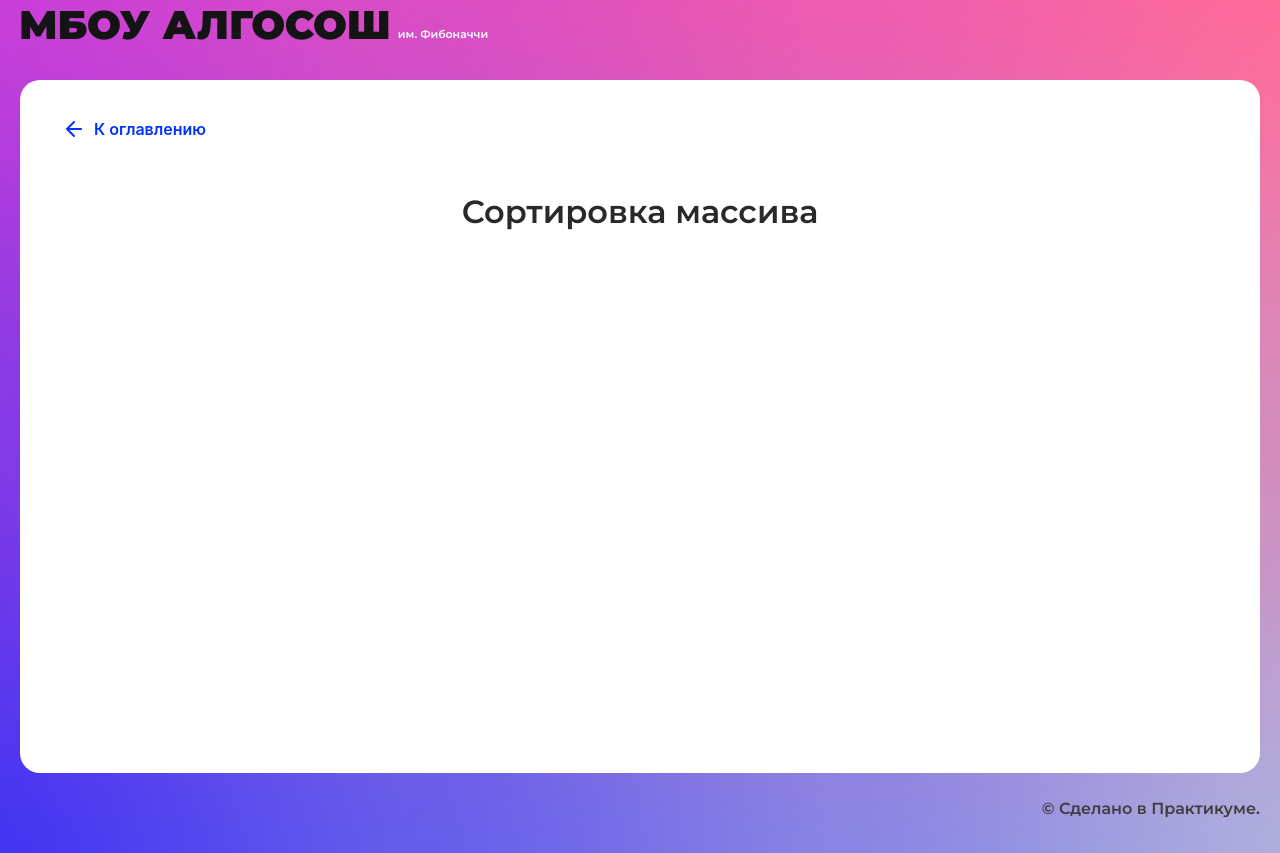
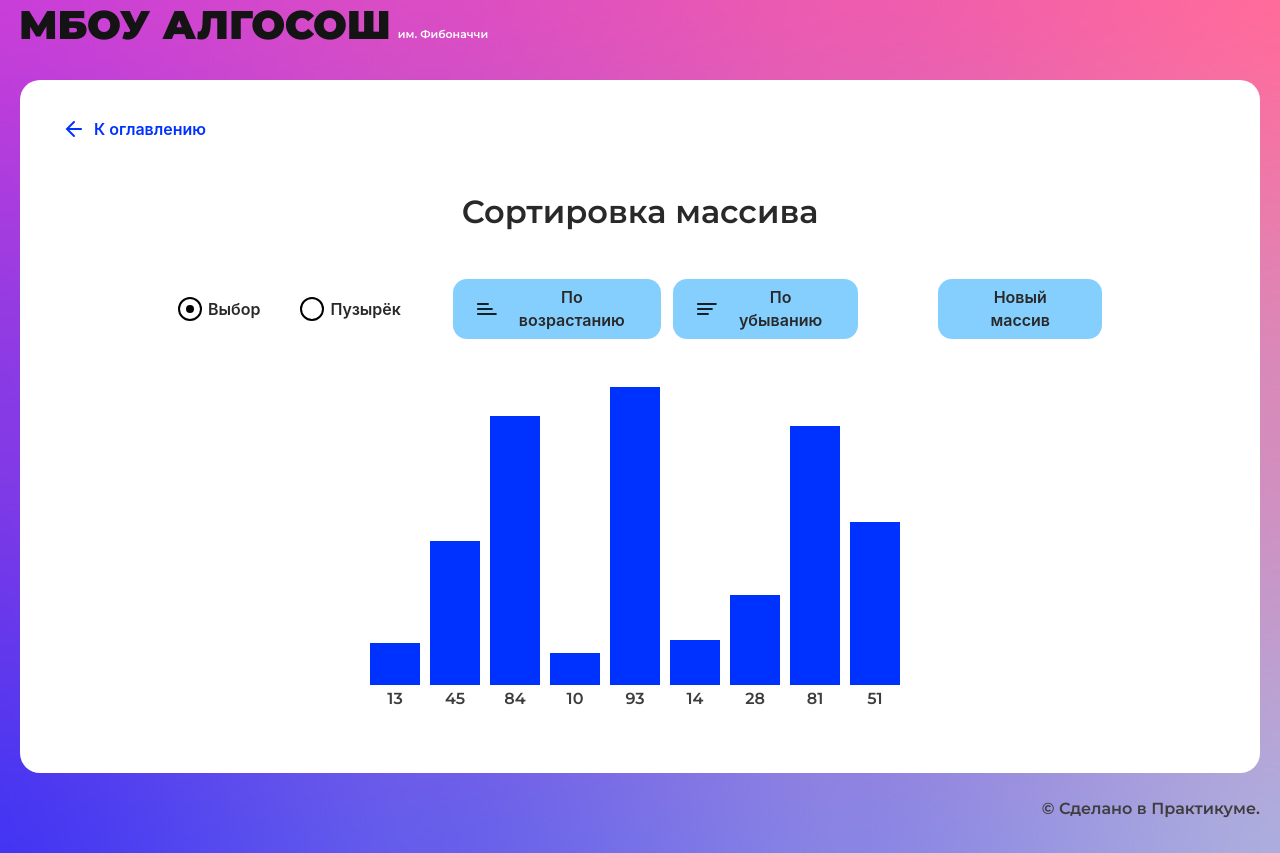
Before and after one commit to IIKolchin/algososh, a React (Create React App) app: page /sorting in a window 1280 px wide. Built offline with nearby package versions, Linux system fonts and the light colour scheme.

Commit message:
add sorting

```diff
--- a/src/components/fibonacci-page/utils.ts
+++ b/src/components/fibonacci-page/utils.ts
@@ -1,7 +1,7 @@
 export const getFibonacciNumbers = (n: number) => {
     let arr: number[] = [0, 1];
     for (let i = 2; i < n + 1; i++){
-      arr.push(arr[i - 2] + arr[i -1])
+      arr.push(arr[i - 2] + arr[i - 1])
     }
    return arr
   }
--- /dev/null
+++ b/src/components/sorting-page/sorting-page.module.css
@@ -0,0 +1,36 @@
+.container {
+  margin: 0 auto;
+  display: flex;
+  align-items: center;
+  max-width: 924px;
+}
+
+.radioChoice {
+    margin-right: 40px;
+}
+
+.radioBubble {
+    margin-right: 52px;
+}
+
+.ascending {
+    margin-right: 12px;
+}
+
+.descending {
+    margin-right: 80px;
+}
+
+.ul {
+    padding: 0;
+    height: 320px;
+    margin-top: 48px;
+    display: flex;
+    list-style: none;
+    justify-content: center;
+    align-items: flex-end;
+}
+
+.column {
+margin-right: 10px;
+}
--- a/src/components/sorting-page/sorting-page.tsx
+++ b/src/components/sorting-page/sorting-page.tsx
@@ -1,10 +1,176 @@
-import React from "react";
-import { SolutionLayout } from "../ui/solution-layout/solution-layout";
+import React, { useEffect, useState } from 'react';
+import { DELAY_IN_MS, SHORT_DELAY_IN_MS } from '../../constants/delays';
+import { Direction } from '../../types/direction';
+import { ElementStates } from '../../types/element-states';
+import { delay, swap } from '../../utils/utils';
+import { Button } from '../ui/button/button';
+import { Column } from '../ui/column/column';
+import { RadioInput } from '../ui/radio-input/radio-input';
+import { SolutionLayout } from '../ui/solution-layout/solution-layout';
+import styles from './sorting-page.module.css';
+import {
+  bubbleSortAscending,
+  bubbleSortDescending,
+  findMinIndex,
+  randomArr,
+  selectionSortAscending,
+  selectionSortDescending,
+} from './utils';
 
 export const SortingPage: React.FC = () => {
+
+  const [radioChoice, setRadioChoice] = useState(true);
+  const [radioBubble, setRadioBubble] = useState(false);
+  const [blocks, setBlocks] = useState<number[]>([]);
+  const [compare, setCompare] = useState<number[]>([]);
+  const [swap, setSwap] = useState<number[]>([]);
+  const [sortedIndex, setSortedIndex] = useState<number[]>([]);
+  const [sorting, setSorting] = useState(false);
+  const [completed, setCompleted] = useState(true);
+  const [isLoaderAscending, setIsLoaderAscending] = useState(false);
+  const [isLoaderDescending, setIsLoaderDescending] = useState(false);
+  const [disabledAscending, setDisabledAscending] = useState(false)
+  const [disabledDescending, setDisabledADescending] = useState(false)
+
+
+  useEffect(() => {
+    createArr();
+  }, [randomArr]);
+
+  const selectRadioChoice = () => {
+    setRadioChoice(true);
+    setRadioBubble(false);
+  };
+
+  const selectradioBubble = () => {
+    setRadioBubble(true);
+    setRadioChoice(false);
+  };
+
+  const createArr = () => {
+    const randomArray = randomArr(17, 3, 100);
+    setBlocks(randomArray);
+    setSortedIndex([]);
+    setCompleted(false);
+  };
+
+  const handleSort = (type: string) => {
+    const sortAccOrder = (order: string | any[]) => {
+      (function loop(i) {
+        setTimeout(function () {
+          const [j, k, arr, index] = order[i];
+          setCompare([j, k]);
+          setSwap([]);
+
+          if (index !== null) {
+            setSortedIndex((prevState) => [...prevState, index]);
+          }
+
+          if (arr) {
+            setBlocks(arr);
+            if (j !== null || k != null) setSwap([j, k]);
+          }
+
+          if (++i < order.length) {
+            loop(i);
+          } else {
+            setSorting(false);
+            setCompleted(true);
+            setIsLoaderAscending(false);
+            setIsLoaderDescending(false);
+            setDisabledAscending(false)
+            setDisabledADescending(false)
+
+          }
+        }, SHORT_DELAY_IN_MS);
+      })(0);
+
+    };
+      setSorting(true)
+      setSortedIndex([]);
+
+    if (type === 'ascending' && radioChoice) {
+      sortAccOrder(selectionSortAscending(blocks));
+      setIsLoaderAscending(true)
+      setDisabledADescending(true)
+    } else if (type === 'ascending' && radioBubble) {
+      sortAccOrder(bubbleSortAscending(blocks));
+      setIsLoaderAscending(true)
+      setDisabledADescending(true)
+    } else if (type === 'descending' && radioChoice) {
+      sortAccOrder(selectionSortDescending(blocks));
+      setIsLoaderDescending(true)
+      setDisabledAscending(true)
+    } else {
+      sortAccOrder(bubbleSortDescending(blocks));
+      setIsLoaderDescending(true)
+      setDisabledAscending(true)
+    }
+
+  };
+
+
   return (
-    <SolutionLayout title="Сортировка массива">
+    <SolutionLayout title='Сортировка массива'>
+      <div className={styles.container}>
+        <RadioInput
+          label={'Выбор'}
+          extraClass={styles.radioChoice}
+          name='sort'
+          onChange={selectRadioChoice}
+          defaultChecked
+          disabled={sorting}
+        />
+        <RadioInput
+          label={'Пузырёк'}
+          extraClass={styles.radioBubble}
+          name='sort'
+          onChange={selectradioBubble}
+          disabled={sorting}
+        />
+        <Button
+          text='По возрастанию'
+          sorting={Direction.Ascending}
+          extraClass={styles.ascending}
+          onClick={() => handleSort('ascending')}
+          isLoader={isLoaderAscending}
+          disabled={disabledAscending}
+        />
+        <Button
+          text='По убыванию'
+          sorting={Direction.Descending}
+          extraClass={styles.descending}
+          onClick={() => handleSort('descending')}
+          isLoader={isLoaderDescending}
+          disabled={disabledDescending}
+        />
+        <Button
+          text='Новый массив'
+          onClick={() => createArr()}
+          disabled={sorting}
+        />
+      </div>
+      <ul className={styles.ul}>
+        {blocks.map((el, i) => {
+          let bg;
+          if (compare && (i === compare[0] || i === compare[1])) {
+            bg = ElementStates.Changing;
+          }
 
+          if (swap && (i === swap[0] || i === swap[1])) {
+            bg = ElementStates.Changing;
+          }
+
+          if (sortedIndex && sortedIndex.includes(i)) {
+            bg = ElementStates.Modified;
+          }
+          return (
+            <li className={styles.li} key={i}>
+              <Column index={el} state={bg} extraClass={styles.column} />
+            </li>
+          );
+        })}
+      </ul>
     </SolutionLayout>
   );
 };
--- /dev/null
+++ b/src/components/sorting-page/utils.ts
@@ -0,0 +1,155 @@
+import { swap } from '../../utils/utils';
+
+// export const bubbleSortAscending = (arr: number[]) => {
+//   for (let i = 0; i < arr.length; i++) {
+//     for (let j = 0; j < arr.length - i - 1; j++) {
+//       if (arr[j + 1] < arr[j]) {
+//         swap(arr, j, j + 1);
+//       }
+//     }
+//   }
+//   return arr;
+// };
+
+// export const bubbleSortDescending = (arr: number[]) => {
+//   for (let i = 0; i < arr.length; i++) {
+//     for (let j = 0; j < arr.length - i - 1; j++) {
+//       if (arr[j + 1] > arr[j]) {
+//         swap(arr, j, j + 1);
+//       }
+//     }
+//   }
+//   return arr;
+// };
+
+export const bubbleSortAscending = (arr: number[]) => {
+
+    const dupBlocks = arr.slice()
+    const order = []
+
+    let i, j
+
+    for (i = 0; i < dupBlocks.length; i++) {
+        for (j = 0; j < dupBlocks.length - i - 1; j++) {
+
+            order.push([j, j + 1, null, null])
+            if (dupBlocks[j] > dupBlocks[j + 1]) {
+                swap(dupBlocks, j, j + 1)
+                order.push([j, j + 1, dupBlocks.slice(), null])
+            }
+        }
+        order.push([null, null, null, j])
+    }
+
+    return order
+}
+
+export const bubbleSortDescending = (arr: number[]) => {
+
+    const dupBlocks = arr.slice()
+    const order = []
+
+    let i, j
+
+    for (i = 0; i < dupBlocks.length; i++) {
+        for (j = 0; j < dupBlocks.length - i - 1; j++) {
+
+            order.push([j, j + 1, null, null])
+            if (dupBlocks[j] < dupBlocks[j + 1]) {
+                swap(dupBlocks, j, j + 1)
+                order.push([j, j + 1, dupBlocks.slice(), null])
+            }
+        }
+        order.push([null, null, null, j])
+    }
+
+    return order
+}
+
+export const selectionSortAscending = (arr: number[]) => {
+
+    const dupBlocks = arr.slice()
+    const order = []
+
+    for (let i = 0; i < dupBlocks.length; i++) {
+        for (let j = i + 1; j < dupBlocks.length; j++) {
+
+            order.push([i, j, null, null])
+            if (dupBlocks[i] > dupBlocks[j]) {
+                swap(dupBlocks, i, j)
+                order.push([i, j, dupBlocks.slice(), null])
+            }
+        }
+        order.push([null, null, null, i])
+    }
+
+    return order
+}
+
+export const selectionSortDescending = (arr: number[]) => {
+
+    const dupBlocks = arr.slice()
+    const order = []
+
+    for (let i = 0; i < dupBlocks.length; i++) {
+        for (let j = i + 1; j < dupBlocks.length; j++) {
+
+            order.push([i, j, null, null])
+            if (dupBlocks[i] < dupBlocks[j]) {
+                swap(dupBlocks, i, j)
+                order.push([i, j, dupBlocks.slice(), null])
+            }
+        }
+        order.push([null, null, null, i])
+    }
+
+    return order
+}
+
+// export const selectionSortAscending = (arr: number[]) => {
+//   const { length } = arr;
+//   for (let i = 0; i < length - 1; i++) {
+//     const minInd = findMinIndex(arr, i);
+//     swap(arr, minInd, i);
+//   }
+//   return arr;
+// };
+
+export const findMaxIndex = (arr: number[], start: number): number => {
+  let max = arr[start];
+  let maxIndex = start;
+  for (let i = start + 1; i < arr.length; i++) {
+    if (arr[i] > max) {
+      max = arr[i];
+      maxIndex = i;
+    }
+  }
+  return maxIndex;
+};
+
+export const findMinIndex = (arr: number[], start: number): number => {
+  let min = arr[start];
+  let minIndex = start;
+  for (let i = start + 1; i < arr.length; i++) {
+    if (arr[i] < min) {
+      min = arr[i];
+      minIndex = i;
+    }
+  }
+  return minIndex;
+};
+
+export const randomArr = (
+  maxLength: number,
+  minLength: number,
+  maxValue: number
+) => {
+  let length =
+    Math.floor(Math.random() * (maxLength + 1 - minLength)) + minLength;
+  if (length >= 3 && length <= 17) {
+    return Array.apply(null, Array(length)).map(function () {
+      return Math.round(Math.random() * maxValue);
+    });
+  }
+  return Array;
+};
--- a/src/components/string/string.tsx
+++ b/src/components/string/string.tsx
@@ -54,7 +54,7 @@ export const StringComponent: React.FC = () => {
       return ElementStates.Changing;
     } else if (start >= index || end <= index) {
       return ElementStates.Modified;
-    } else if (start === 100 || end === 100) {
+    } else if (start === 1000 || end === 1000) {
       return ElementStates.Modified;
     }
   };
--- a/src/utils/utils.ts
+++ b/src/utils/utils.ts
@@ -1,3 +1,5 @@
+import { ElementStates } from "../types/element-states";
+
 export const swap = <T>(arr: T[], i: number, j: number) => {
     const tmp = arr[i];
     arr[i] = arr[j];
```
